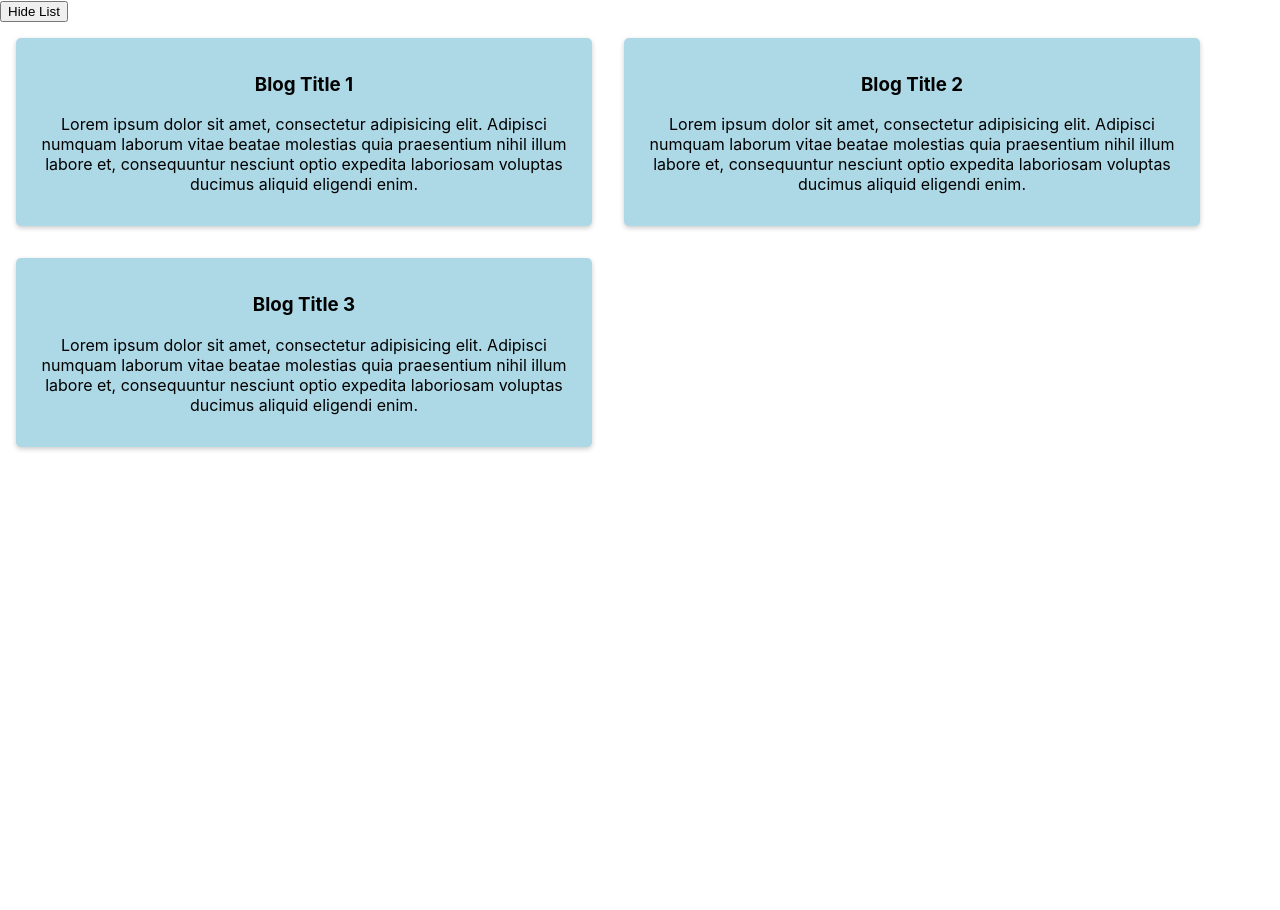
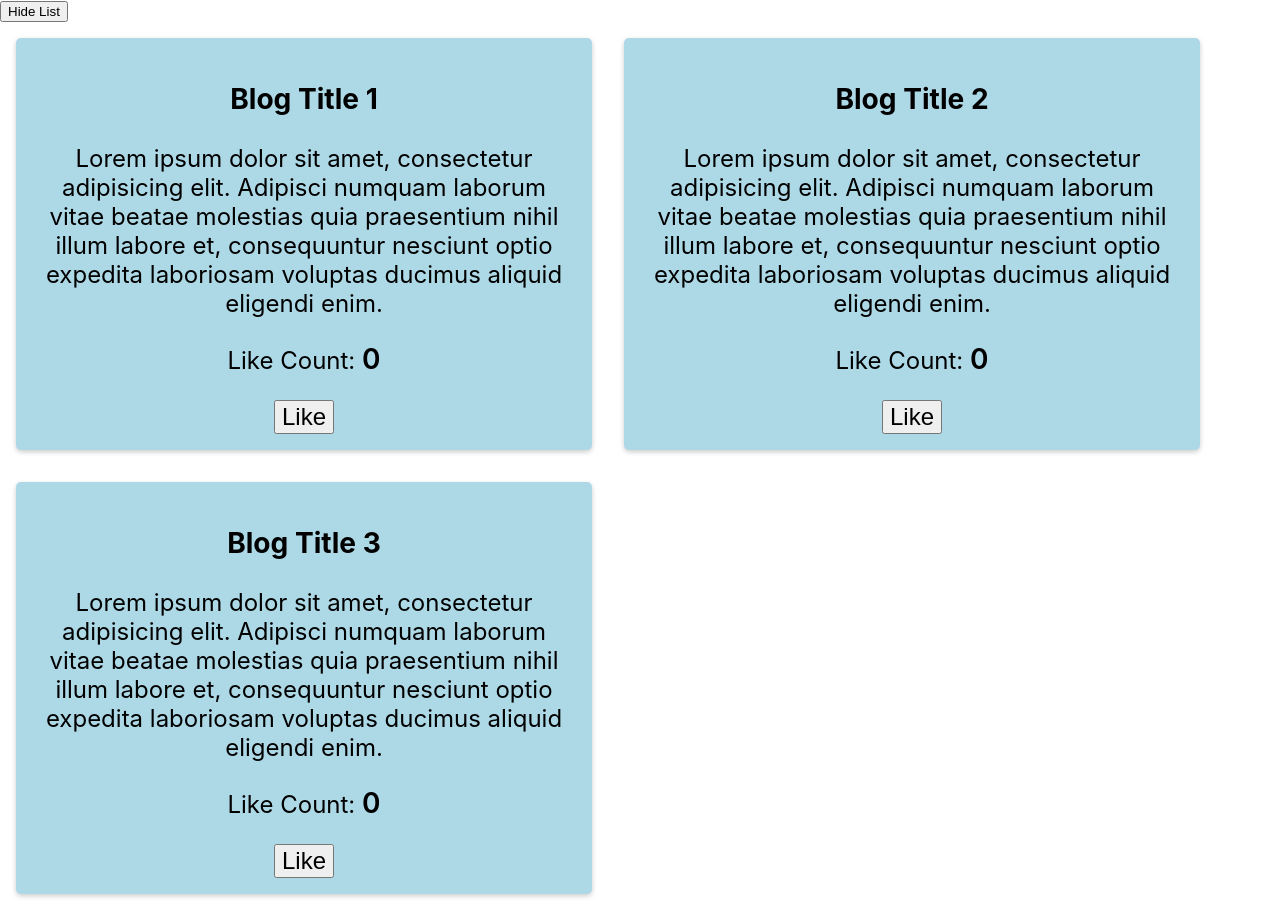
Before and after one commit to WenHao1223/first-react-app, a React (Create React App) app: page / in a window 1280 px wide. Before the commit the page ends 800 px from the top, so only its background shows below. Built offline with nearby package versions, Linux system fonts and the light colour scheme.

Commit message:
passing function as props

```diff
--- a/src/App.css
+++ b/src/App.css
@@ -6,6 +6,7 @@
   border-radius: 5px;
   box-shadow: 0 2px 5px #ccc;
   box-sizing: border-box;
+  font-size: 24px;
   margin: 16px;
   padding: 16px;
   text-align: center;
--- a/src/App.js
+++ b/src/App.js
@@ -5,41 +5,43 @@ import { isArrayEmpty as isMyArrayEmpty } from './utils';
 
 class App extends Component {
   state = {
-    showBlogs: true
-  }
-
-  blogArr = [
+    showBlogs: true,
+    blogArr: [
       {
         id: 1,
         title: 'Blog Title 1',
-      description: 'Lorem ipsum dolor sit amet, consectetur adipisicing elit. Adipisci numquam laborum vitae beatae molestias quia praesentium nihil illum labore et, consequuntur nesciunt optio expedita laboriosam voluptas ducimus aliquid eligendi enim.'
+        description: 'Lorem ipsum dolor sit amet, consectetur adipisicing elit. Adipisci numquam laborum vitae beatae molestias quia praesentium nihil illum labore et, consequuntur nesciunt optio expedita laboriosam voluptas ducimus aliquid eligendi enim.',
+        likeCount: 0
       },
       {
         id: 2,
         title: 'Blog Title 2',
-      description: 'Lorem ipsum dolor sit amet, consectetur adipisicing elit. Adipisci numquam laborum vitae beatae molestias quia praesentium nihil illum labore et, consequuntur nesciunt optio expedita laboriosam voluptas ducimus aliquid eligendi enim.'
+        description: 'Lorem ipsum dolor sit amet, consectetur adipisicing elit. Adipisci numquam laborum vitae beatae molestias quia praesentium nihil illum labore et, consequuntur nesciunt optio expedita laboriosam voluptas ducimus aliquid eligendi enim.',
+        likeCount: 0
       },
       {
         id: 3,
         title: 'Blog Title 3',
-      description: 'Lorem ipsum dolor sit amet, consectetur adipisicing elit. Adipisci numquam laborum vitae beatae molestias quia praesentium nihil illum labore et, consequuntur nesciunt optio expedita laboriosam voluptas ducimus aliquid eligendi enim.'
+        description: 'Lorem ipsum dolor sit amet, consectetur adipisicing elit. Adipisci numquam laborum vitae beatae molestias quia praesentium nihil illum labore et, consequuntur nesciunt optio expedita laboriosam voluptas ducimus aliquid eligendi enim.',
+        likeCount: 0
       }
-  ];
+    ]
+  }
 
-  blogCards = isMyArrayEmpty(this.blogArr) ? [] : this.blogArr.map((item, pos) => {
-    // console.log(item);
+  onLikeBtnClick = (pos) => {
+    const updatedBlogList = this.state.blogArr;
+    const updatedBlogObj = updatedBlogList[pos];
 
-    return (
-      <BlogHomePageCard className='Blog' key={pos} title={item.title} description={item.description} id={item.id}/>
-      // <div className = "BlogCard" key={item.id}>
-      //   <h3>{item.title}</h3>
-      //   <p>{item.description}</p>
-      // </div>
-    );
-  });
+    updatedBlogObj.likeCount += 1;
+    updatedBlogList[pos] = updatedBlogObj;
+
+    this.setState({blogArr: updatedBlogList});
+
+    console.log(updatedBlogObj);
+  }
 
   onHideBtnClick = () => {
-    let updatedState = !this.state.showBlogs;
+    // let updatedState = !this.state.showBlogs;
     this.setState((prevState, prevProps) => {
       return {showBlogs: !prevState.showBlogs}
     });
@@ -49,11 +51,26 @@ class App extends Component {
 
   render(){
     console.log('Render Called');
+    console.log(this.state);
+
+
+    const blogCards = isMyArrayEmpty(this.state.blogArr) ? [] : this.state.blogArr.map((item, pos) => {
+      // console.log(item);
+
+      return (
+        <BlogHomePageCard className='Blog' key={pos} title={item.title} description={item.description} likeCount={item.likeCount} id={item.id} onLikeBtnClick={() => this.onLikeBtnClick(pos)}/>
+        // <div className = "BlogCard" key={item.id}>
+        //   <h3>{item.title}</h3>
+        //   <p>{item.description}</p>
+        // </div>
+      );
+    });
+
     return (
       <div className="App">
         <button onClick={this.onHideBtnClick}>{this.state.showBlogs ? 'Hide List' : 'Show List'}</button>
         <br></br>
-        {this.state.showBlogs ? this.blogCards : null}
+        {this.state.showBlogs ? blogCards : null}
       </div>
     );
   }
--- a/src/BlogCard.js
+++ b/src/BlogCard.js
@@ -4,11 +4,21 @@ import { dumpLogs } from './utils';
 import classes from './BlogCard.module.css';
 
 const BlogCard = (props) => {
+
+    // onLikeBtnClick = () => {
+    //     this.setState((prevState, prevProp) => {
+    //         return {likeCount: prevState.likeCount + 1}
+    //     });
+    // }
+
     dumpLogs(props);
     return(
         <div className = {classes.NewBlogCard}>
             <h3>{props.title}</h3>
             <p>{props.description}</p>
+
+            <p>Like Count: <span className = {classes.LikeCount}>{props.likeCount}</span></p>
+            <button onClick={props.onLikeBtnClick}>Like</button>
         </div>
     );
 };
--- a/src/BlogCard.module.css
+++ b/src/BlogCard.module.css
@@ -3,9 +3,19 @@
     border-radius: 5px;
     box-shadow: 0 2px 5px #ccc;
     box-sizing: border-box;
+    font-size: 24px;
     margin: 16px;
     padding: 16px;
     text-align: center;
+  }
+
+  .NewBlogCard > button {
+    font-size: 24px;
+  }
+
+  .LikeCount {
+    font-size: 28px;
+    font-weight: 600;
   }
 
   @media (min-width: 992px) {
```
Lines whose indentation alone changed are shown as unchanged.
